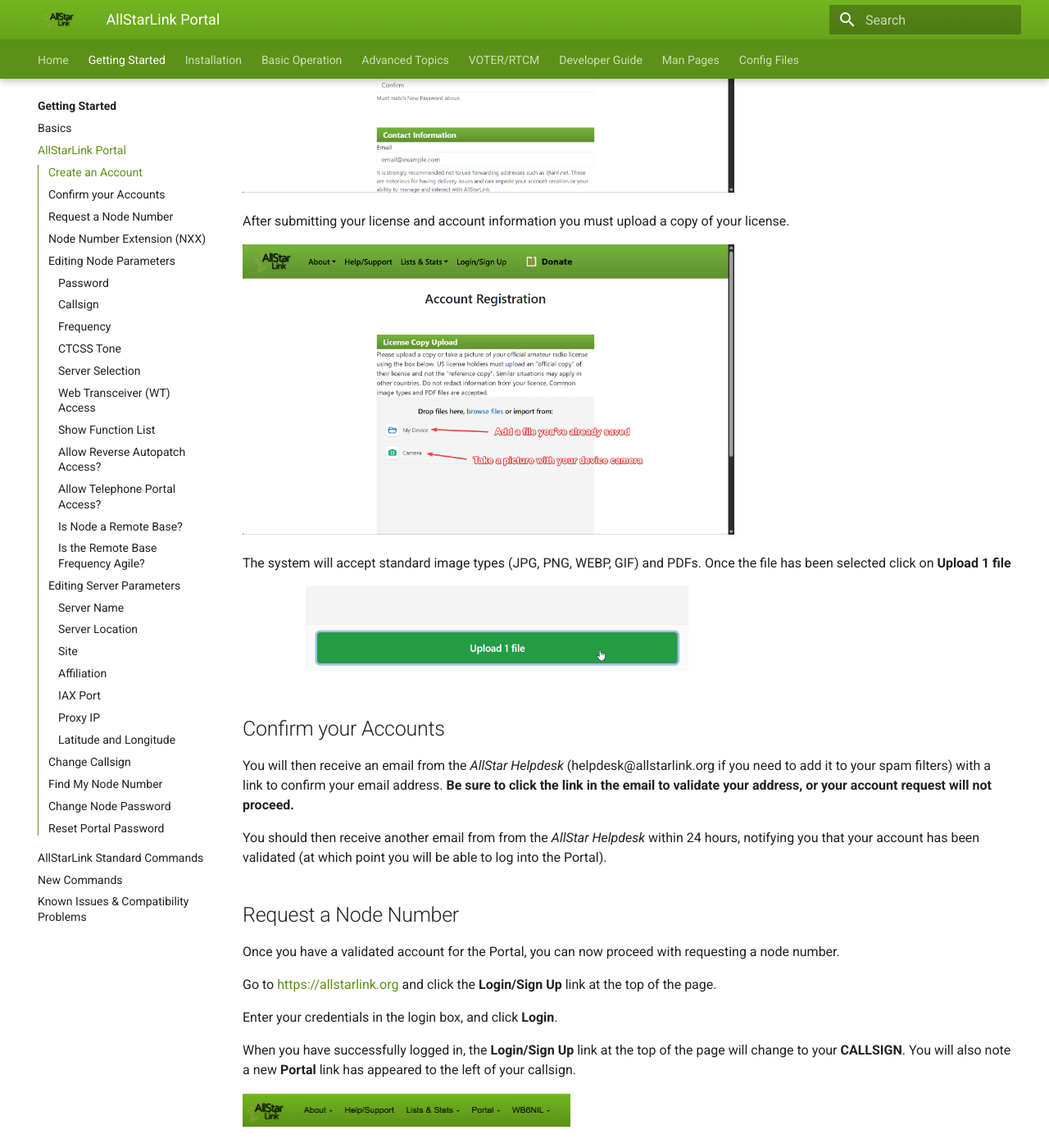
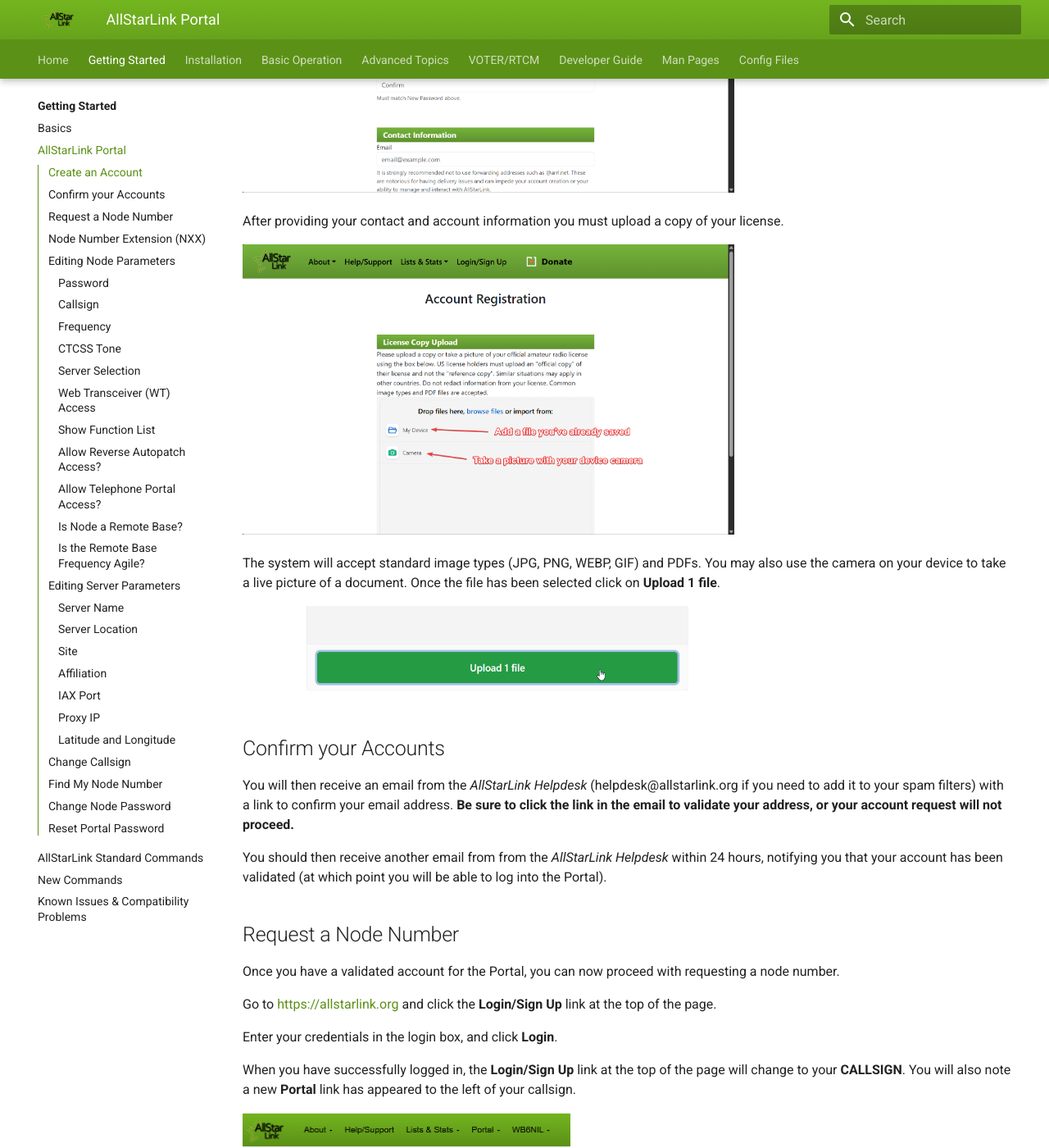
Before and after one commit to AllStarLink/ASL3-Manual, an MkDocs documentation site: the page built from docs/basics/portal.md, in a window 1280 px wide and 1400 px high, scrolled down 1408 px. Shown: the whole window at 82% size. Built offline with MkDocs 1.6.1 and Material for MkDocs 9.7.7, drawn with Linux system fonts in a browser that asks for light colours; some of the changed text lies outside the part shown.

Commit message:
cleanups

```diff
--- a/docs/basics/portal.md
+++ b/docs/basics/portal.md
@@ -16,19 +16,20 @@
 
 ![Step 3 Account Info](img/2.1_account_info.png){width="600"}
 
-After submitting your license and account information you must upload a copy of your license.
+After providing your contact and account information you must upload a copy of your license.
 
 ![Step 4 Account Info](img/2.2_license_upload.png){width="600"}
 
-The system will accept standard image types (JPG, PNG, WEBP, GIF) and PDFs. Once the file
-has been selected click on **Upload 1 file**
+The system will accept standard image types (JPG, PNG, WEBP, GIF) and PDFs. You
+may also use the camera on your device to take a live picture of a document.
+Once the file has been selected click on **Upload 1 file**.
 
 ![Step 5 Account Info](img/2.3_license_upload.png){width="600"}
 
 ## Confirm your Accounts
-You will then receive an email from the *AllStar Helpdesk* (helpdesk@allstarlink.org if you need to add it to your spam filters) with a link to confirm your email address. **Be sure to click the link in the email to validate your address, or your account request will not proceed.**
+You will then receive an email from the *AllStarLink Helpdesk* (helpdesk@allstarlink.org if you need to add it to your spam filters) with a link to confirm your email address. **Be sure to click the link in the email to validate your address, or your account request will not proceed.**
 
-You should then receive another email from from the *AllStar Helpdesk* within 24 hours, notifying you that your account has been validated (at which point you will be able to log into the Portal).
+You should then receive another email from from the *AllStarLink Helpdesk* within 24 hours, notifying you that your account has been validated (at which point you will be able to log into the Portal).
 
 ## Request a Node Number
 Once you have a validated account for the Portal, you can now proceed with requesting a node number.
@@ -201,8 +202,6 @@
 
 You can find your node's current password by clicking on the **Show** button
 
-![Step 2 Node List](../adv-topics/img/6_NNX_New_Nodes.png){width="400"}
-
 To change your node's password, click on the **Node Number** that you want to modify.
 
 See [Editing Node Parameters](#editing-node-parameters) in this section for the location to update.
```
Also changed, not shown: other parts of docs/basics/portal.md (+2 -2 lines).
